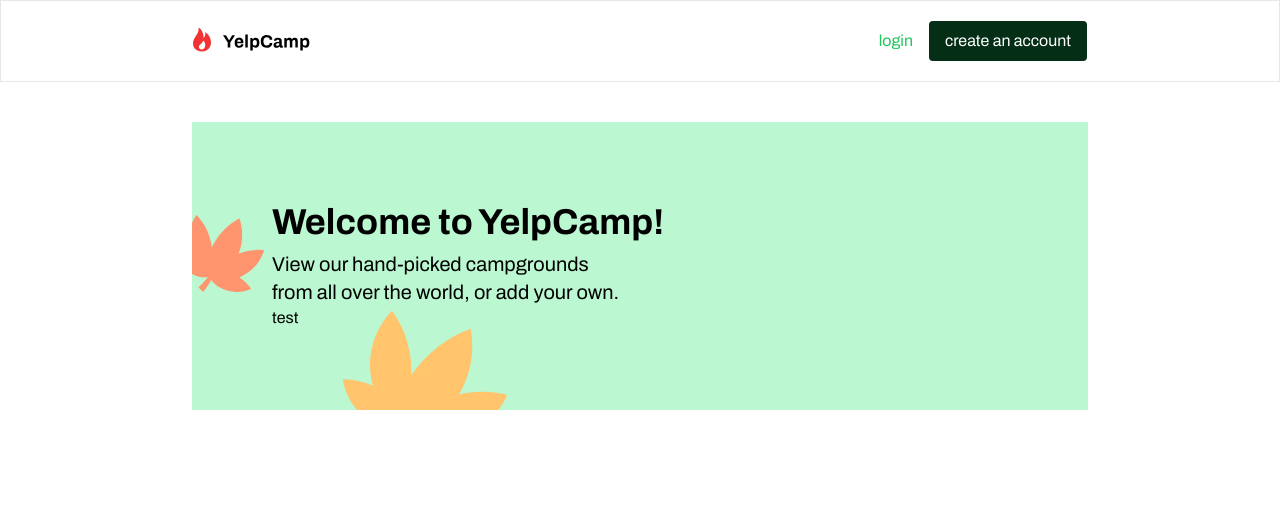
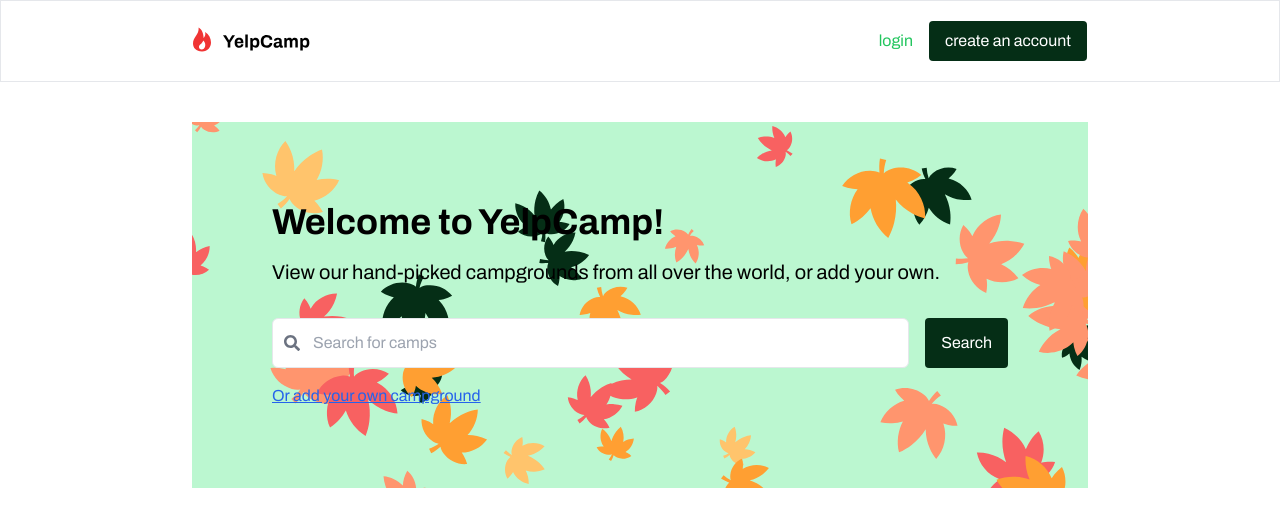
Before and after one commit to Mustafa777Xo/YelpCamp, a React (Vite) app: page /home in a window 1280 px wide. Shown: the top 526 px of the page. Built offline with nearby package versions, Linux system fonts and the light colour scheme.

Commit message:
Add: Hero section layout and refactor it

```diff
--- /dev/null
+++ b/src/components/common/BaseTextfield.tsx
@@ -0,0 +1,39 @@
+import React from "react";
+
+interface BaseTextFieldProps {
+  icon?: React.ReactNode;
+  label?: string;
+  placeholder: string;
+  type: string;
+}
+
+const BaseTextField: React.FC<BaseTextFieldProps> = ({
+  icon,
+  label,
+  placeholder,
+  type,
+}) => {
+  return (
+    <div className="w-full mb-4 xl:mb-0">
+      {label && (
+        <label className="block mb-2 text-sm font-medium">{label}</label>
+      )}
+      <div className="relative">
+        {icon && (
+          <div className="absolute left-3 top-1/2 transform -translate-y-1/2 text-gray-500 ">
+            {icon}
+          </div>
+        )}
+        <input
+          type={type}
+          placeholder={placeholder}
+          className={`w-full py-3 pr-4 ${
+            icon ? "pl-10" : "pl-4"
+          } border rounded-md focus:outline-none focus:ring-2 focus:ring-black `}
+        />
+      </div>
+    </div>
+  );
+};
+
+export default BaseTextField;
--- /dev/null
+++ b/src/components/specific/home_page/AddCampgroundLink.tsx
@@ -0,0 +1,9 @@
+const AddCampgroundLink = () => {
+  return (
+    <a href="#" className="text-blue-600 underline mt-4 block xl:mt-4">
+      Or add your own campground
+    </a>
+  );
+};
+
+export default AddCampgroundLink;
--- /dev/null
+++ b/src/components/specific/home_page/HeroContent.tsx
@@ -0,0 +1,15 @@
+const HeroContent = () => {
+  return (
+    <>
+      <h1 className="text-3xl xl:text-4xl font-bold mb-4">
+        Welcome to YelpCamp!
+      </h1>
+      <p className="text-sm xl:text-xl text-black mb-8">
+        View our hand-picked campgrounds from all over the world, or add your
+        own.
+      </p>
+    </>
+  );
+};
+
+export default HeroContent;
--- a/src/components/specific/home_page/HeroSection.tsx
+++ b/src/components/specific/home_page/HeroSection.tsx
@@ -1,26 +1,15 @@
-import heroBackground from "@/assets/images/hero_bg.svg";
+import HeroSectionLayout from "@/layouts/HeroSectionLayout";
+import AddCampgroundLink from "./AddCampgroundLink";
+import HeroContent from "./HeroContent";
+import SearchBar from "./SearchBar";
+
 const HeroSection = () => {
   return (
-    <div className="container-lg mt-10 px-5 lg:px-48">
-      <div
-        className="p-5 lg:p-20 "
-        style={{
-          backgroundImage: `url(${heroBackground})`,
-        }}
-      >
-        <div className="flex flex-col xl:w-2/3 text-balance">
-          <p className="text-2xl lg:text-4xl font-bold mb-2">
-            Welcome to YelpCamp!
-          </p>
-          <p className="text-sm pr-20 xl:text-xl text-black ">
-            View our hand-picked campgrounds from all over the world, or add
-            your own.
-          </p>
-        </div>
-
-        <h1>test</h1>
-      </div>
-    </div>
+    <HeroSectionLayout>
+      <HeroContent />
+      <SearchBar />
+      <AddCampgroundLink />
+    </HeroSectionLayout>
   );
 };
 
--- /dev/null
+++ b/src/components/specific/home_page/SearchBar.tsx
@@ -0,0 +1,18 @@
+import BaseButton from "@/components/common/BaseButton";
+import BaseTextField from "@/components/common/BaseTextfield";
+import { FaSearch } from "react-icons/fa";
+
+const SearchBar = () => {
+  return (
+    <div className="flex flex-col items-center xl:flex-row xl:items-stretch xl:space-x-4 mb-4 xl:mb-0">
+      <BaseTextField
+        type="text"
+        placeholder="Search for camps"
+        icon={<FaSearch />}
+      />
+      <BaseButton text="Search" btnType="filled" />
+    </div>
+  );
+};
+
+export default SearchBar;
--- /dev/null
+++ b/src/layouts/HeroSectionLayout.tsx
@@ -0,0 +1,18 @@
+import heroBackground from "@/assets/images/hero_bg.svg";
+
+const HeroSectionLayout = ({ children }: { children: React.ReactNode }) => {
+  return (
+    <div className="container-lg mt-10 px-5 lg:px-48">
+      <div
+        className="p-5 lg:p-20 bg-cover bg-center bg-no-repeat"
+        style={{ backgroundImage: `url(${heroBackground})` }}
+      >
+        <div className="container mx-auto text-center xl:text-left">
+          {children}
+        </div>
+      </div>
+    </div>
+  );
+};
+
+export default HeroSectionLayout;
```
